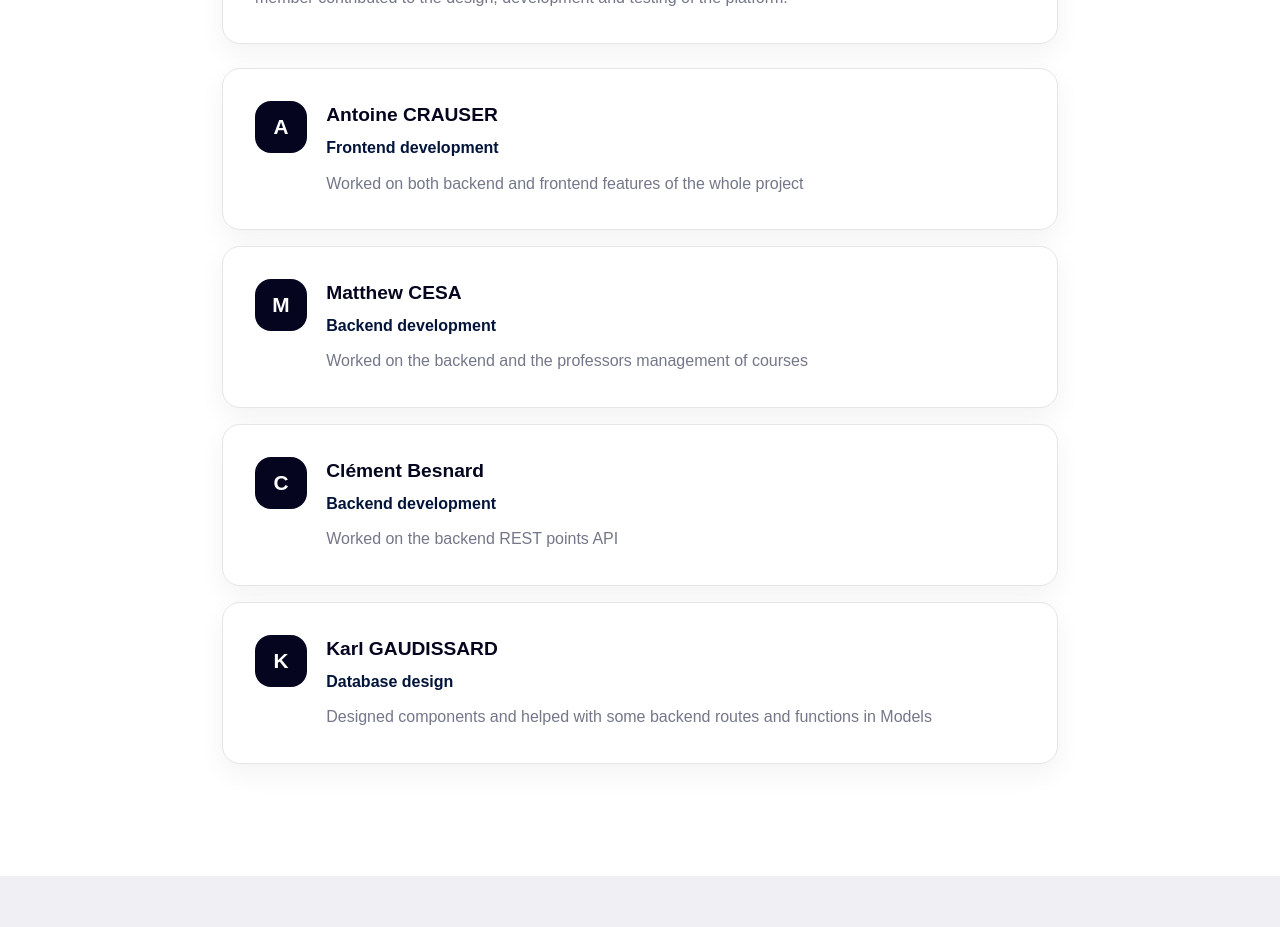
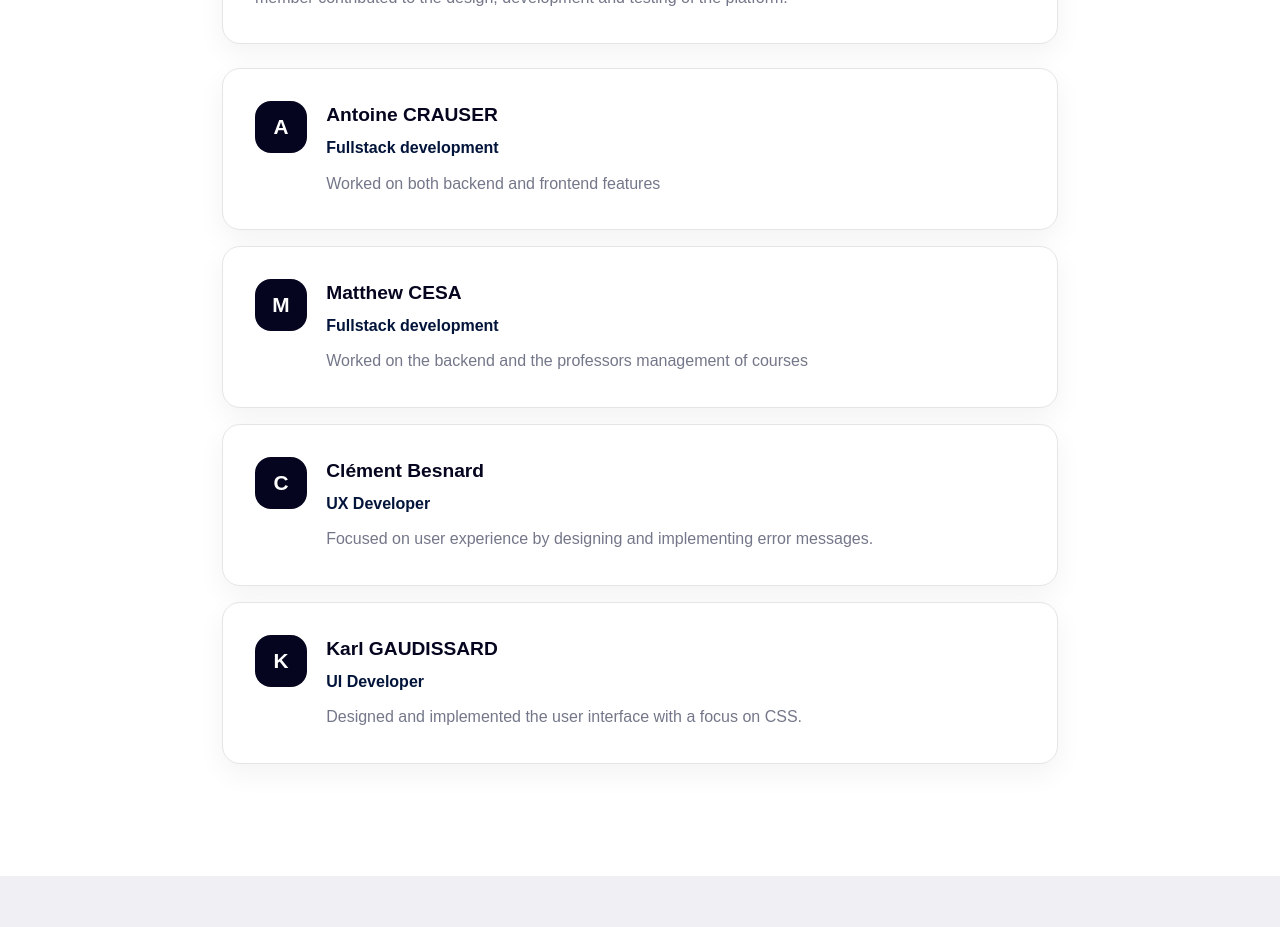
Before and after one commit to matthewcesa/APU-Web-Project, a Vue app in the folder projet/client/: page /about-team in a window 1280 px wide. Shown: the part 300-1227 px from the top of the page. Built offline with nearby package versions, Linux system fonts and the light colour scheme.

Commit message:
changing jobs of users of the team

```diff
--- a/projet/client/src/views/AboutTeamPage.vue
+++ b/projet/client/src/views/AboutTeamPage.vue
@@ -8,23 +8,23 @@ const user = storedUser ? JSON.parse(storedUser) : null
 const teamMembers = [
   {
     name: 'Antoine CRAUSER',
-    role: 'Frontend development',
-    description: 'Worked on both backend and frontend features of the whole project',
+    role: 'Fullstack development',
+    description: 'Worked on both backend and frontend features',
   },
   {
     name: 'Matthew CESA',
-    role: 'Backend development',
+    role: 'Fullstack development',
     description: 'Worked on the backend and the professors management of courses',
   },
   {
     name: 'Clément Besnard',
-    role: 'Backend development',
-    description: 'Worked on the backend REST points API',
+    role: 'UX Developer',
+    description: 'Focused on user experience by designing and implementing error messages.'
   },
   {
     name: 'Karl GAUDISSARD',
-    role: 'Database design',
-    description: 'Designed components and helped with some backend routes and functions in Models',
+    role: 'UI Developer',
+    description: 'Designed and implemented the user interface with a focus on CSS.',
   },
 ]
 </script>
--- a/projet/client/src/views/QuizPage.vue
+++ b/projet/client/src/views/QuizPage.vue
@@ -1375,7 +1375,7 @@ onUnmounted(stopTimer)
   background: #eef2ff;
 }
 
-/* --- Boutons Save / Cancel dans le bloc edit --- */
+/* Boutons Save / Cancel dans le bloc edit */
 .edit-actions {
   display: flex;
   gap: 10px;
@@ -1477,7 +1477,7 @@ onUnmounted(stopTimer)
   border-color: #a5b4fc;
 }
 
-/* --- Bouton Restart cohérent --- */
+/* Bouton Restart */
 .restart-button {
   margin-top: 16px;
   padding: 12px 22px;
@@ -1495,7 +1495,6 @@ onUnmounted(stopTimer)
   border-color: #c7d2fe;
 }
 
-/* Petites adaptations responsive si tu veux serrer un peu */
 @media (max-width: 768px) {
   .edit-options-list {
     gap: 8px;
```
